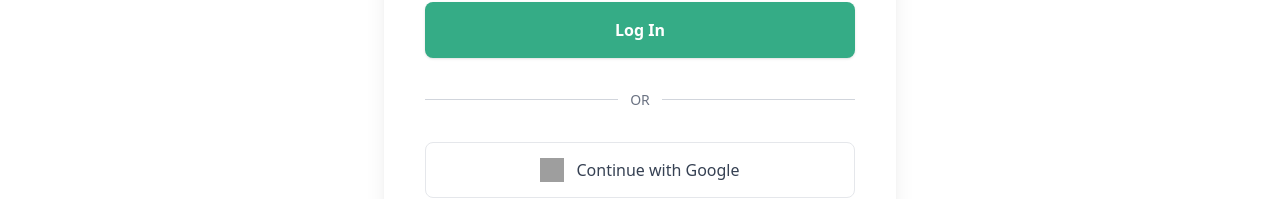
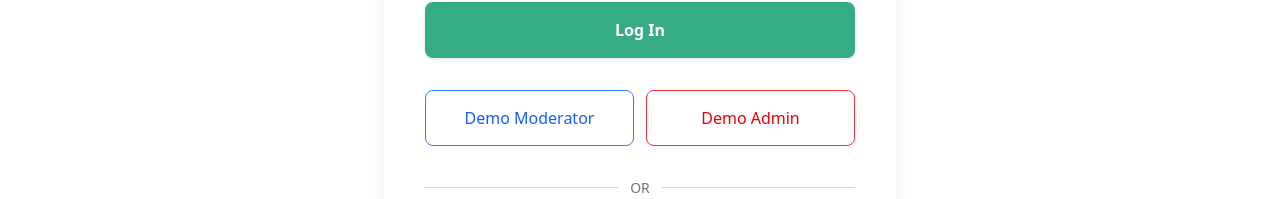
Before and after one commit to Rafi570/Scholarship-Management-System-client, a React (Vite) app: page /auth/login in a window 1280 px wide. Shown: the part 585-784 px from the top of the page. Built offline with nearby package versions, Linux system fonts and the light colour scheme; no server answers; grey boxes are pictures that could not be loaded.

Commit message:
demo mod + demo admin

```diff
--- a/src/Pages/Auth/Login.jsx
+++ b/src/Pages/Auth/Login.jsx
@@ -4,17 +4,36 @@
 import useAxiosSecure from "../../hooks/useAxiosSecure";
 import toast, { Toaster } from "react-hot-toast";
 
+/* -------- Demo Credentials -------- */
+const DEMO_USERS = {
+  moderator: {
+    email: "moderator@gmail.com",
+    password: "Rafi570@",
+  },
+  admin: {
+    email: "admin@gmail.com",
+    password: "Rafi570@",
+  },
+};
+
 const Login = () => {
   const location = useLocation();
-  const [formData, setFormData] = useState({ email: "", password: "" });
-  const [passwordVisible, setPasswordVisible] = useState(false);
+  const navigate = useNavigate();
   const { signInUser, signInGoogle } = useAuth();
   const axiosSecure = useAxiosSecure();
-  const navigate = useNavigate();
+
+  const [formData, setFormData] = useState({
+    email: "",
+    password: "",
+  });
+  const [passwordVisible, setPasswordVisible] = useState(false);
 
   const togglePasswordVisibility = () => setPasswordVisible(!passwordVisible);
-  const handleChange = (e) => setFormData({ ...formData, [e.target.name]: e.target.value });
 
+  const handleChange = (e) =>
+    setFormData({ ...formData, [e.target.name]: e.target.value });
+
+  /* -------- Normal Login -------- */
   const handleLogin = async (e) => {
     e.preventDefault();
     const { email, password } = formData;
@@ -27,15 +46,38 @@
     }
   };
 
+  /* -------- Demo Login -------- */
+  const handleDemoLogin = async (role) => {
+    const { email, password } = DEMO_USERS[role];
+    setFormData({ email, password });
+
+    try {
+      await signInUser(email, password);
+      toast.success(`Demo ${role} login successful!`);
+      navigate(location.state || "/");
+    } catch {
+      toast.error("Demo login failed!");
+    }
+  };
+
+  /* -------- Google Login -------- */
   const handleGoogleSignIn = async () => {
     try {
       const result = await signInGoogle();
       const googleUser = result.user;
-      const newUser = { name: googleUser.displayName, email: googleUser.email, photoURL: googleUser.photoURL, role: "student", createdAt: new Date() };
+
+      const newUser = {
+        name: googleUser.displayName,
+        email: googleUser.email,
+        photoURL: googleUser.photoURL,
+        role: "student",
+        createdAt: new Date(),
+      };
+
       await axiosSecure.post("/users", newUser);
       toast.success("Welcome back!");
       navigate(location.state || "/");
-    } catch (error) {
+    } catch {
       toast.error("Google Sign-In failed!");
     }
   };
@@ -44,6 +86,7 @@
     <div className="flex flex-col gap-4">
       <Toaster position="top-right" reverseOrder={false} />
 
+      {/* Header */}
       <div className="flex flex-wrap justify-between gap-3 pb-6">
         <div className="flex w-full flex-col gap-2">
           <p className="text-gray-900 dark:text-white text-3xl font-black leading-tight tracking-[-0.033em]">
@@ -55,9 +98,13 @@
         </div>
       </div>
 
+      {/* Form */}
       <form onSubmit={handleLogin} className="flex flex-col gap-4">
+        {/* Email */}
         <label className="flex flex-col w-full">
-          <p className="text-gray-900 dark:text-gray-200 text-base font-medium pb-2">Email or Username</p>
+          <p className="text-gray-900 dark:text-gray-200 text-base font-medium pb-2">
+            Email or Username
+          </p>
           <input
             name="email"
             value={formData.email}
@@ -69,13 +116,20 @@
           />
         </label>
 
+        {/* Password */}
         <label className="flex flex-col w-full">
           <div className="flex justify-between items-center pb-2">
-            <p className="text-gray-900 dark:text-gray-200 text-base font-medium">Password</p>
-            <Link className="text-primary text-sm underline hover:text-primary/80" to="/auth/forgot-pass">
+            <p className="text-gray-900 dark:text-gray-200 text-base font-medium">
+              Password
+            </p>
+            <Link
+              className="text-primary text-sm underline hover:text-primary/80"
+              to="/auth/forgot-pass"
+            >
               Forgot Password?
             </Link>
           </div>
+
           <div className="flex w-full items-stretch">
             <input
               name="password"
@@ -98,29 +152,73 @@
           </div>
         </label>
 
-        <button type="submit" className="flex items-center justify-center p-4 text-base font-semibold text-white bg-primary rounded-lg shadow-sm hover:bg-primary/90 h-14 mt-4 transition-all">
+        {/* Login Button */}
+        <button
+          type="submit"
+          className="flex items-center justify-center p-4 text-base font-semibold text-white bg-primary rounded-lg shadow-sm hover:bg-primary/90 h-14 mt-4 transition-all"
+        >
           Log In
         </button>
       </form>
 
+      {/* ✅ Demo Buttons (same design style) */}
+      {/* Demo Buttons */}
+      <div className="flex gap-3 mt-4">
+        {/* Demo Moderator - Blue */}
+        <button
+          type="button"
+          onClick={() => handleDemoLogin("moderator")}
+          className="flex items-center justify-center w-full h-14 rounded-lg
+               border border-blue-500 text-blue-600 dark:text-blue-400
+               bg-white dark:bg-gray-800 font-medium
+               hover:bg-blue-50 dark:hover:bg-gray-700 transition-all"
+        >
+          Demo Moderator
+        </button>
+
+        {/* Demo Admin - Red */}
+        <button
+          type="button"
+          onClick={() => handleDemoLogin("admin")}
+          className="flex items-center justify-center w-full h-14 rounded-lg
+               border border-red-500 text-red-600 dark:text-red-400
+               bg-white dark:bg-gray-800 font-medium
+               hover:bg-red-50 dark:hover:bg-gray-700 transition-all"
+        >
+          Demo Admin
+        </button>
+      </div>
+
+      {/* OR */}
       <div className="flex items-center gap-3 pt-4">
         <div className="h-px w-full bg-gray-300 dark:bg-gray-700"></div>
         <p className="text-gray-500 dark:text-gray-400 text-sm">OR</p>
         <div className="h-px w-full bg-gray-300 dark:bg-gray-700"></div>
       </div>
 
+      {/* Google */}
       <button
         type="button"
         onClick={handleGoogleSignIn}
         className="flex items-center justify-center gap-3 rounded-lg border border-gray-200 dark:border-gray-700 bg-white dark:bg-gray-800 h-14 hover:bg-gray-50 dark:hover:bg-gray-700 text-gray-700 dark:text-gray-200 font-medium mt-4 transition-all"
       >
-        <img src="https://www.svgrepo.com/show/475656/google-color.svg" alt="Google" className="w-6 h-6" />
+        <img
+          src="https://www.svgrepo.com/show/475656/google-color.svg"
+          alt="Google"
+          className="w-6 h-6"
+        />
         Continue with Google
       </button>
 
+      {/* Register */}
       <p className="text-center text-gray-500 dark:text-gray-400 text-sm font-normal pt-4">
         Don't have an account?{" "}
-        <Link className="font-semibold text-primary underline" to="/auth/register">Sign Up</Link>
+        <Link
+          className="font-semibold text-primary underline"
+          to="/auth/register"
+        >
+          Sign Up
+        </Link>
       </p>
     </div>
   );
```
